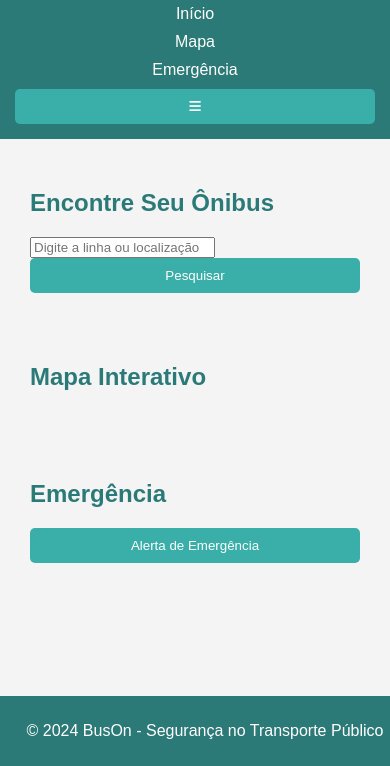
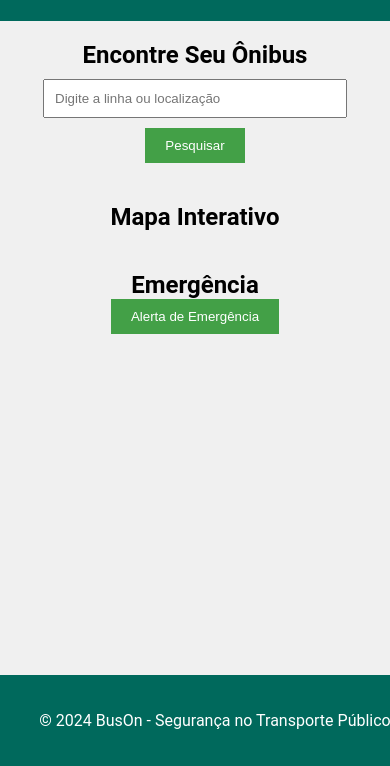
Before and after one commit to matheusdelimabs/BusOn, a plain HTML site: page index.html in a window 390 px wide. Shown: the part 78-844 px from the top of the page. Drawn offline with Linux system fonts and the light colour scheme; a script that the page names is missing.

Commit message:
Update style.css

```diff
--- a/style.css
+++ b/style.css
@@ -1,101 +1,68 @@
-/* Estilo geral */
 body {
-    font-family: Arial, sans-serif;
+    font-family: 'Roboto', sans-serif;
     margin: 0;
     padding: 0;
-    background-color: #f4f4f4;
-    color: #333;
+    background-color: #f0f0f0;
 }
 
 header {
-    background-color: #2b7a78;
-    color: white;
-    padding: 15px;
-    text-align: center;
+    background-color: #00695c;
+    padding: 10px;
+    display: flex;
+    justify-content: space-between;
+    align-items: center;
+    color: #fff;
 }
 
 nav ul {
     list-style-type: none;
-    padding: 0;
+    display: flex;
+    gap: 20px;
+}
+
+nav a {
+    color: #fff;
+    text-decoration: none;
+}
+
+#menu-toggle {
+    display: none;
+}
+
+h1, h2 {
     margin: 0;
 }
 
-nav ul li {
-    display: inline;
-    margin: 0 10px;
+#home, #map, #emergency {
+    padding: 20px;
+    text-align: center;
 }
 
-nav ul li a {
-    color: white;
-    text-decoration: none;
+input[type="text"] {
+    width: 80%;
+    padding: 10px;
+    margin: 10px 0;
 }
 
-section {
-    padding: 20px;
-    margin: 10px;
+button.search-btn, button.emergency-btn {
+    background-color: #43a047;
+    color: #fff;
+    border: none;
+    padding: 10px 20px;
+    cursor: pointer;
+    transition: background-color 0.3s ease;
 }
 
-h1, h2 {
-    color: #2b7a78;
-}
-
-.banner {
-    width: 100%;
-    height: auto;
-    margin: 20px 0;
-}
-
-.bus-schedule {
-    list-style-type: none;
-    padding: 0;
-}
-
-.bus-schedule li {
-    background-color: #d4f1f4;
-    padding: 10px;
-    margin-bottom: 10px;
-    border-radius: 5px;
-}
-
-button {
-    background-color: #3aafa9;
-    color: white;
-    border: none;
-    padding: 10px 20px;
-    border-radius: 5px;
-    cursor: pointer;
-}
-
-button:hover {
-    background-color: #2b7a78;
-}
-
-.emergency-button {
-    background-color: #e63946;
+button.search-btn:hover, button.emergency-btn:hover {
+    background-color: #2e7d32;
 }
 
 footer {
     text-align: center;
-    padding: 10px;
-    background-color: #2b7a78;
-    color: white;
+    padding: 20px;
+    background-color: #00695c;
+    color: #fff;
     position: fixed;
     bottom: 0;
     width: 100%;
 }
-
-/* Estilos específicos para smartphones */
-@media only screen and (max-width: 600px) {
-    nav ul li {
-        display: block;
-        margin-bottom: 10px;
-    }
-
-    .bus-schedule li {
-        font-size: 14px;
-    }
-
-    button {
-        width: 100%;
-    }
-}
```
